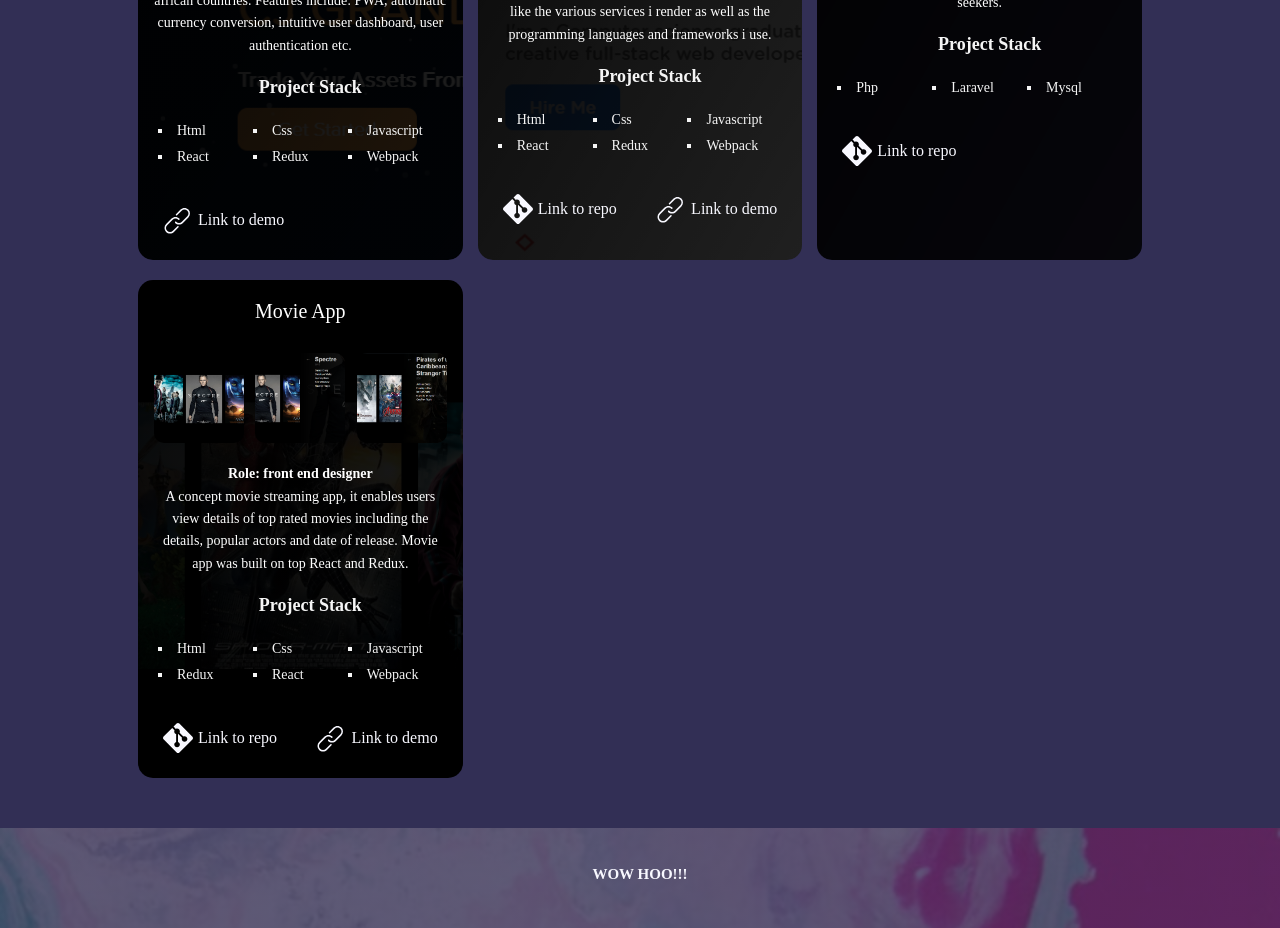
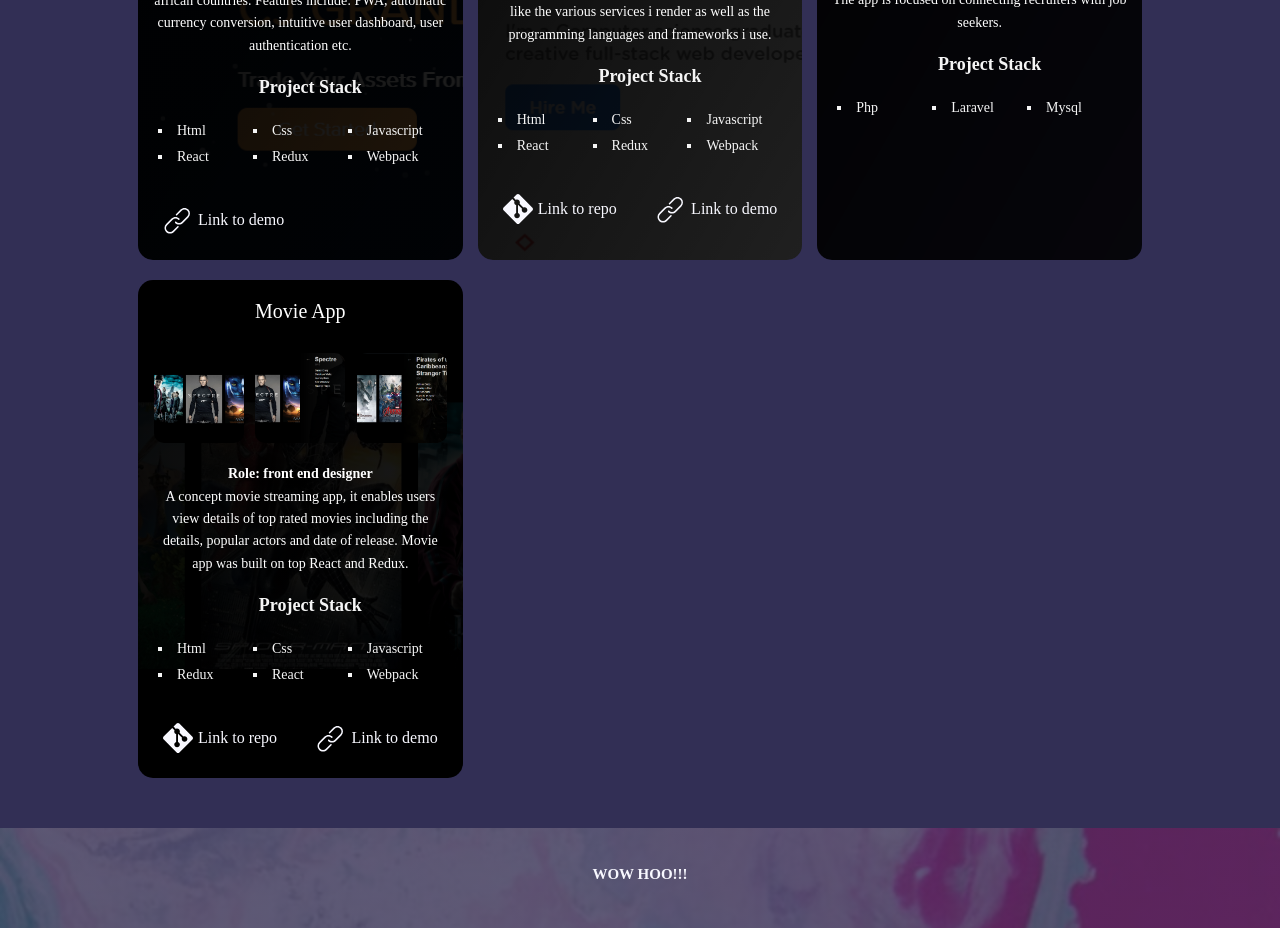
Before and after one commit to jaguar48/Portfolio, a React (Create React App) app: page / in a window 1280 px wide. Shown: the part 4360-5288 px from the top of the page. Built offline with nearby package versions, Linux system fonts and the light colour scheme; a web font is replaced by a local one.

Commit message:
Update works.jsx

```diff
--- a/src/components/works.jsx
+++ b/src/components/works.jsx
@@ -386,7 +386,9 @@ function Works(props) {
             `,
             tags: ["php", 'laravel', 'mysql'],
             links: {
-                repo: "https://github.com/cipher-tech/dependable-orientals",
+                repo: "",
+//                 repo: "https://github.com/cipher-tech/dependable-orientals",
+
             },
             // image: coinAppImage2,
             // previews: [coinAppImage2, coinAppImage1, coinAppImage3]
```
